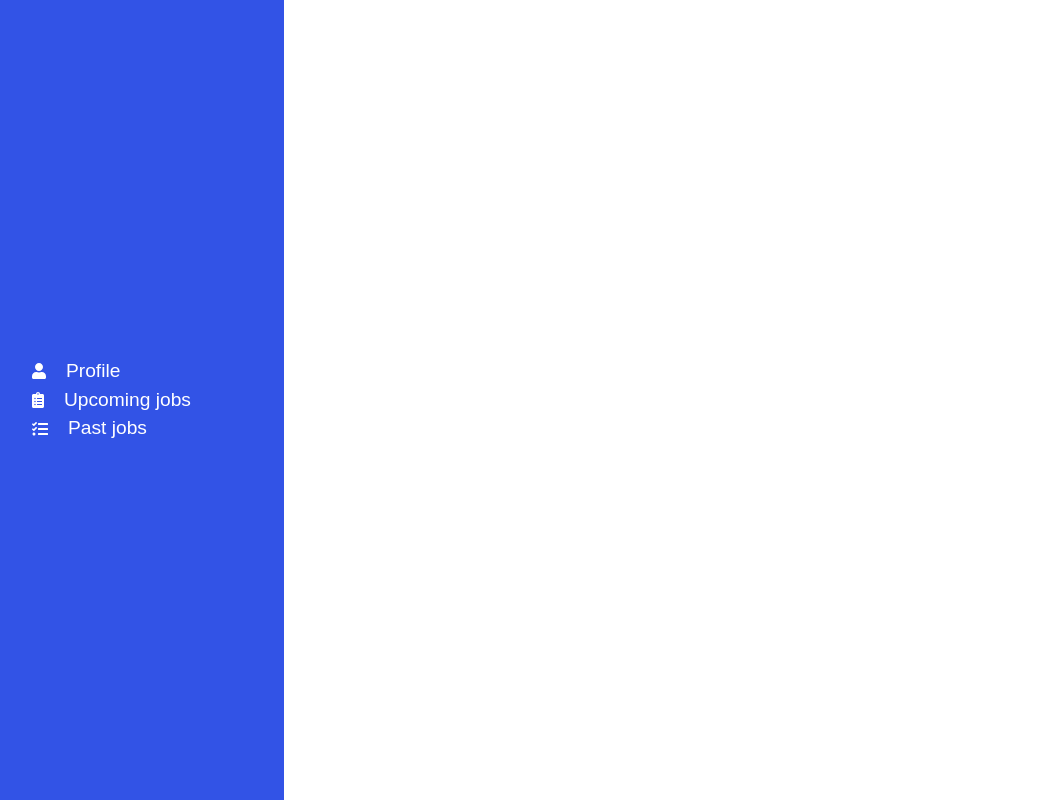
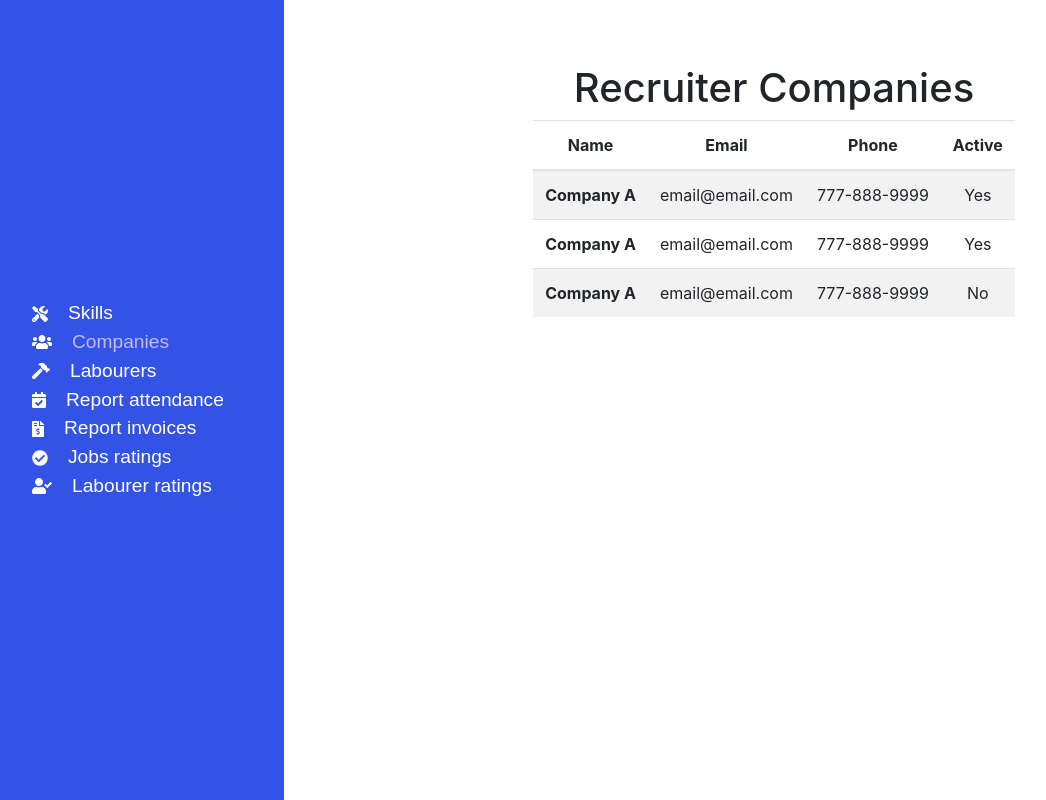
Before and after one commit to denismaltev/RecruitmentSystem_front_end, a React (Create React App) app in the folder recruitmentapp/: page /#/recruiter-companies in a window 1280 px wide. Shown: the whole page, without its empty margins (16-1062 px from the left). Built offline with nearby package versions, Linux system fonts and the light colour scheme.

Commit message:
Fixed spacing issue on all pages except login / reg; content on page now centered in container with top margin added

```diff
--- a/recruitmentapp/src/App.css
+++ b/recruitmentapp/src/App.css
@@ -73,11 +73,11 @@
   width: 100%;
 }
 
-/* temporary style to ensure navbar stays on left stretching top to bottom, content flexed to right */
+/* This flexes the navbar and the content on the page side by side */
 .navAndContent {
   display: flex;
   flex-direction: row;
-  justify-content: space-between;
+  text-align: center;
 }
 
 .content{
@@ -97,3 +97,7 @@
   width: 49%;
   margin-bottom: 10px;
 }
+
+.page-content {
+  margin: 4rem auto;
+}
--- a/recruitmentapp/src/App.js
+++ b/recruitmentapp/src/App.js
@@ -51,7 +51,7 @@ library.add(
 export default class App extends React.Component {
   state = {
     isAuth: true, // true or false
-    userRole: "labourer", //admin or labourer or company
+    userRole: "admin", //admin or labourer or company
     JWToken: "",
     checkingAuth: true
   };
@@ -110,7 +110,7 @@ export default class App extends React.Component {
                 <Switch>
                   {/* recruiter section start */}
                   {this.state.userRole === "admin" && (
-                    <div>
+                    <div className="page-content">
                       <Route
                         path="/recruiter-skills"
                         render={props => (
--- a/recruitmentapp/src/pages/RecruiterCompanies.jsx
+++ b/recruitmentapp/src/pages/RecruiterCompanies.jsx
@@ -3,18 +3,40 @@ import React from "react";
 export default class RecruiterCompanies extends React.Component {
   render() {
     return (
+      <div className="admin-companies">
+        <h1> Recruiter Companies</h1>
         <div>
-      <h1> Recruiter Companies</h1>
-      <table>
+          <table className="table table-striped">
             <thead>
               <tr>
-            <td>Name</td>
-            <td>Email</td>
-            <td>Phone</td>
-            <td>Active</td>
+                <th scope="col">Name</th>
+                <th scope="col">Email</th>
+                <th scope="col">Phone</th>
+                <th scope="col">Active</th>
               </tr>
             </thead>
+            <tbody>
+              <tr>
+                <th scope="row">Company A</th>
+                <td>email@email.com</td>
+                <td>777-888-9999</td>
+                <td>Yes</td>
+              </tr>
+              <tr>
+                <th scope="row">Company A</th>
+                <td>email@email.com</td>
+                <td>777-888-9999</td>
+                <td>Yes</td>
+              </tr>
+              <tr>
+                <th scope="row">Company A</th>
+                <td>email@email.com</td>
+                <td>777-888-9999</td>
+                <td>No</td>
+              </tr>
+            </tbody>
           </table>
+        </div>
       </div>
     );
   }
```
Lines whose indentation alone changed are shown as unchanged.
